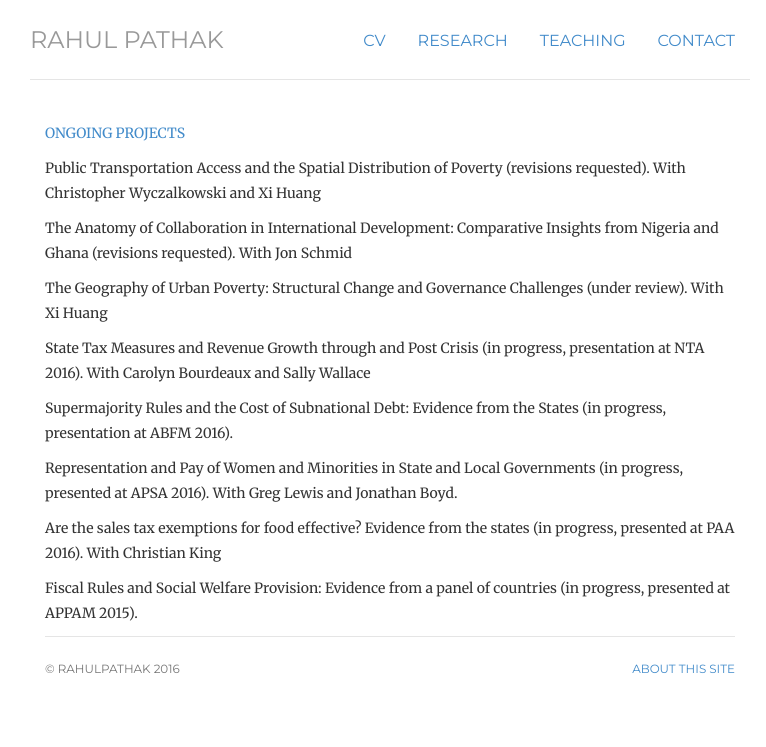
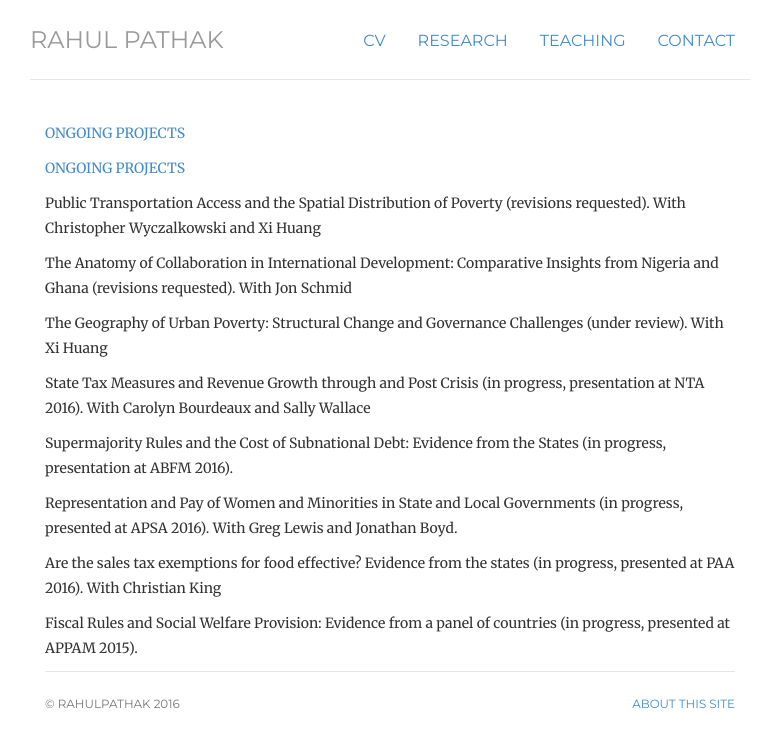
Before and after one commit to pathak-rahul/pathak-rahul.github.io, a Jekyll site: the page built from ongoing/index.html, in a window 1280 px wide. Shown: the top 747 px of the page, without its empty margins (250-1016 px from the left). Built offline with Jekyll 4.4.1, drawn with Linux system fonts in a browser that asks for light colours.

Commit message:
Update index.html

```diff
--- a/ongoing/index.html
+++ b/ongoing/index.html
@@ -6,6 +6,7 @@ title: ongoing
 	<div class="col-sm-12">
 	</div>
 	<div itemscope itemtype="http://data-vocabulary.org/Person" class="col-sm-12">
+<p class="text-primary">ONGOING PROJECTS</p>
 <style type="text/css">
 p {
    font-size: 14px;
```
